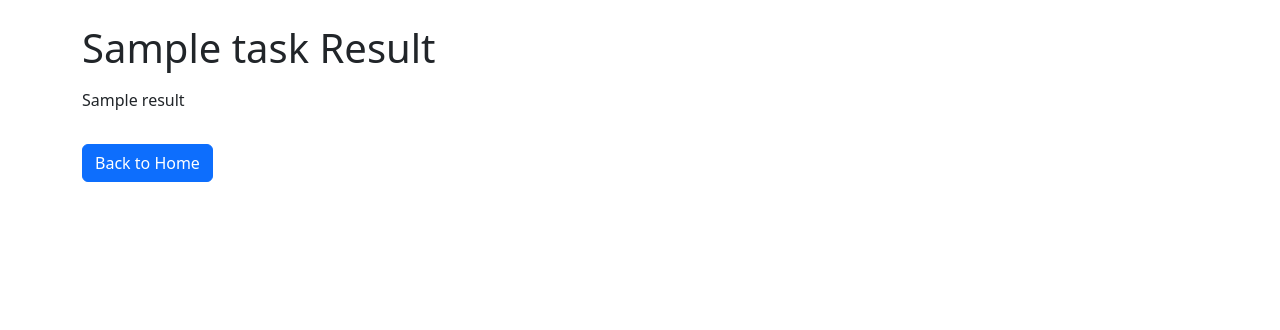
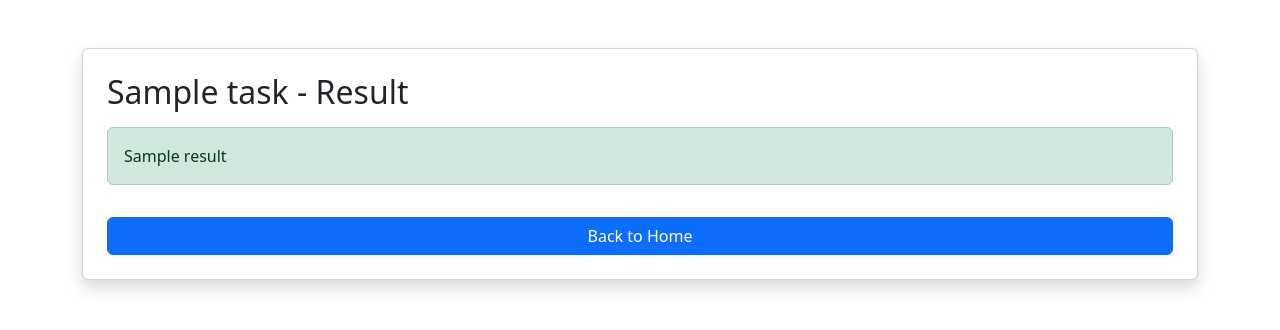
Before and after one commit to AbhijeetRanjan-11/Advanced-Caesar-Cipher-AES-Image-Encryptor, a Flask app: template templates/result.html in a window 1280 px wide. Shown: the top 330 px of the page. Run offline with Flask 3, Linux system fonts and the light colour scheme; the template is opened without the code that fills it: most values are stand-ins (such as "Sample title", 1, 10 or a date in 2020).

Commit message:
Update result.html

```diff
--- a/templates/result.html
+++ b/templates/result.html
@@ -1,12 +1,20 @@
 <!DOCTYPE html>
 <html>
 <head>
-    <title>Result</title>
+    <title>{{ task }} Result</title>
     <link href="https://cdn.jsdelivr.net/npm/bootstrap@5.3.0/dist/css/bootstrap.min.css" rel="stylesheet">
 </head>
-<body class="container mt-4">
-<h1>{{ task }} Result</h1>
-<p class="mt-3">{{ result | safe }}</p>
-<a href="/" class="btn btn-primary mt-3">Back to Home</a>
+<body class="container mt-5">
+
+    <div class="card shadow p-4">
+        <h2 class="mb-3">{{ task }} - Result</h2>
+
+        <div class="alert alert-success">
+            {{ result | safe }}
+        </div>
+
+        <a href="/" class="btn btn-primary mt-3">Back to Home</a>
+    </div>
+
 </body>
 </html>
```
